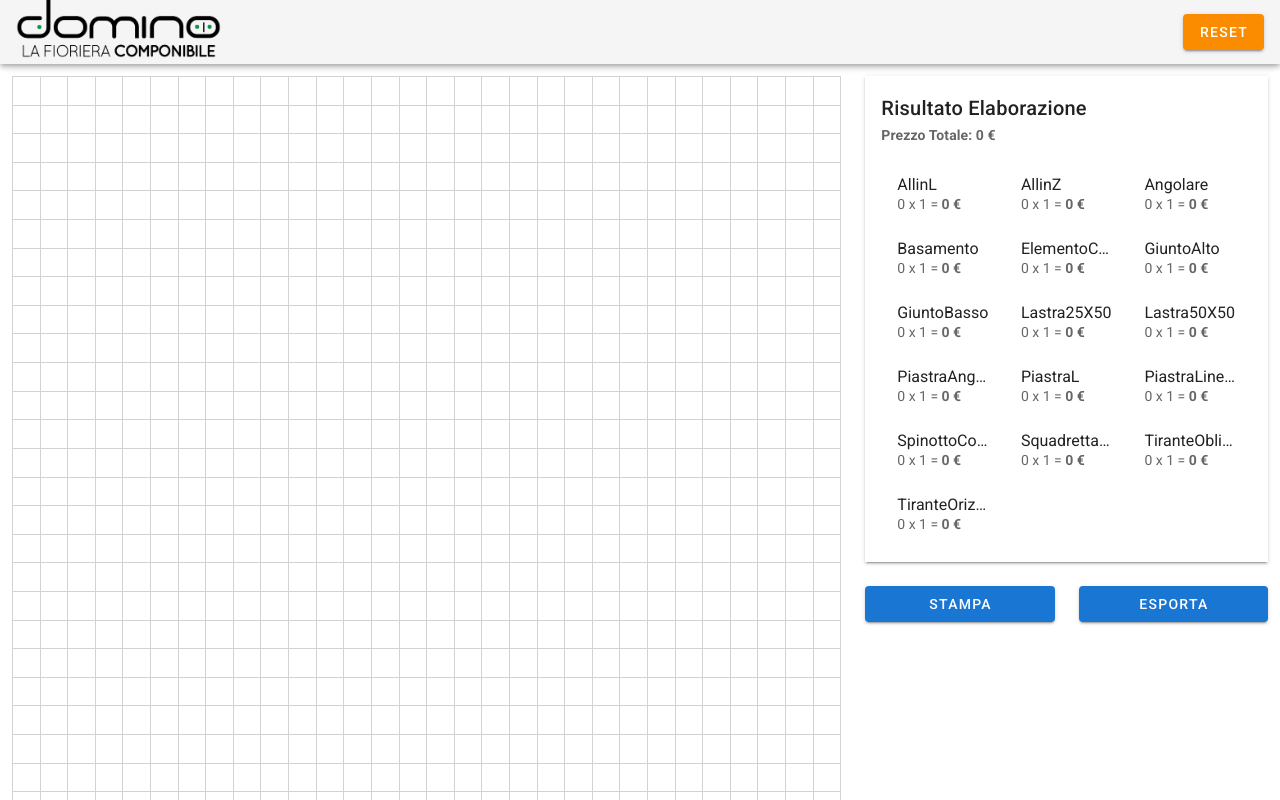
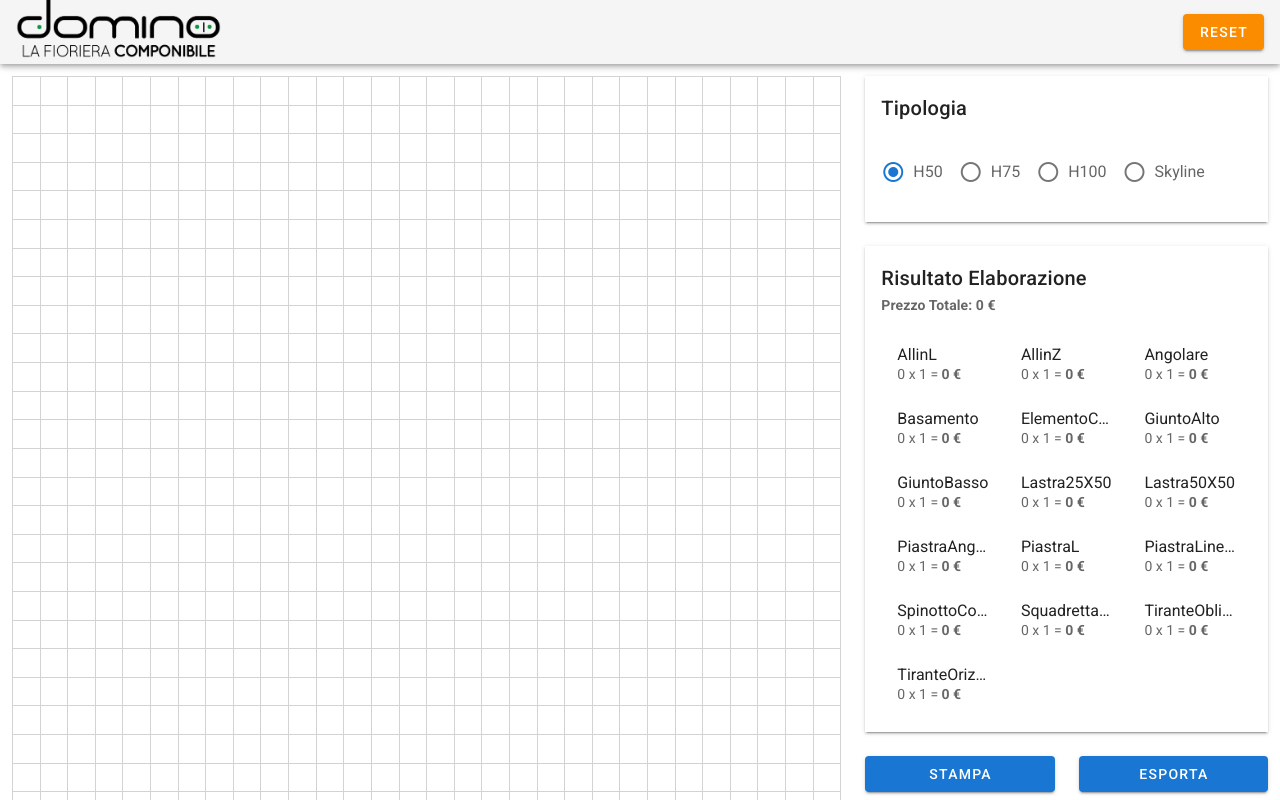
Before and after one commit to paltasoft/rcl, a Nuxt app: page / in a window 1280 px wide. Shown: the top 800 px of the page. Built offline with nearby package versions, Linux system fonts and the light colour scheme.

Commit message:
Add type selector

```diff
--- /dev/null
+++ b/components/GlobalSelector.vue
@@ -0,0 +1,54 @@
+<template>
+  <v-card
+    class="mx-auto"
+    tile
+  >
+    <v-card-title>
+        Tipologia
+    </v-card-title>
+    <v-card-text>
+        <v-radio-group
+            v-model="computeType"
+            mandatory
+            row
+        >
+            <v-radio
+                label="H50"
+                value="h50"
+            ></v-radio>
+            <v-radio
+                label="H75"
+                value="h75"
+            ></v-radio>
+            <v-radio
+                label="H100"
+                value="h100"
+            ></v-radio>
+            <v-radio
+                label="Skyline"
+                value="skyline"
+            ></v-radio>
+        </v-radio-group>
+    </v-card-text>
+  </v-card>
+</template>
+
+<script>
+export default {
+    data () {
+        return {
+        }
+    },
+    computed: {
+        computeType: {
+            get() {
+                return this.$store.state.computeType
+            },
+            /* We add a setter */
+            set(value) {
+                this.$store.commit("computeType", value)
+            }
+        }
+    }
+}
+</script>
--- a/components/Plan.vue
+++ b/components/Plan.vue
@@ -117,6 +117,9 @@ export default {
         this.loading = false;
     },
     computed: {
+        computeType () {
+            return this.$store.state.computeType
+        },
         cellGroup () {
             const perGroup = Math.ceil(this.cells.length / this.columns);
             return new Array(this.columns)
@@ -144,7 +147,9 @@ export default {
             this.cells[index].unkown = false;
             //this.computeRowQuotes(r, c);
             //this.computeColumnQuotes(r, c);
-            this.calcolaH50();
+            if(this.computeType === "h50") {
+                this.calcolaH50();
+            }
         },
         mouseoverCell (event, r, c) {
             if(event.buttons === 1) {
@@ -335,6 +340,13 @@ export default {
                 }
             })
         }
+    },
+    watch: {
+        computeType (newVal, oldVal) {
+            if(newVal === "h50") {
+                this.calcolaH50();
+            }
+        }
     }
 }
 </script>
--- a/pages/index.vue
+++ b/pages/index.vue
@@ -5,6 +5,9 @@
     </v-col>
     <v-col cols="12" sm="4" md="4">
       <v-row>
+        <v-col cols="12">
+          <GlobalSelector />
+        </v-col>
         <v-col cols="12">
           <Result />
         </v-col>
--- a/store/index.js
+++ b/store/index.js
@@ -1,4 +1,5 @@
 export const state = () => ({
+    computeType: "h50",
     AllinL: 0,
     AllinZ: 0,
     Angolare: 0,
@@ -35,6 +36,9 @@ export const state = () => ({
         state.SquadrettaAncoraggio = 0;
         state.TiranteObliquo = 0;
         state.TiranteOrizzontale = 0
+    },
+    computeType(state, value) {
+        state.computeType = value
     },
     AllinL(state, value) {
         state.AllinL += value
```
